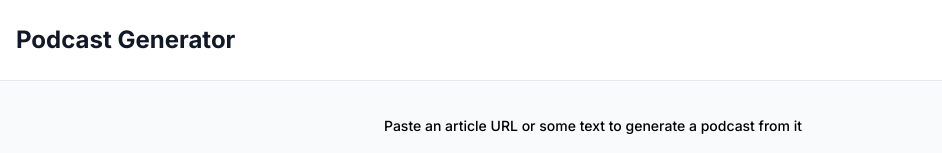
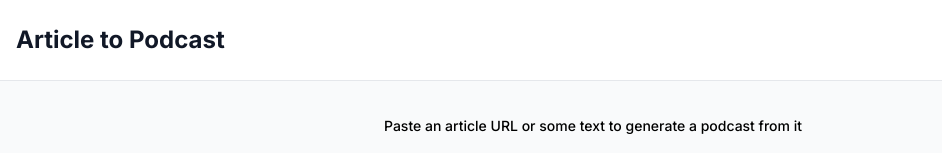
Before and after one commit to collinc777/a-to-p, a Next.js app: page / in a window 1280 px wide. Shown: the top 153 px of the page, without its empty margins (0-942 px from the left). Built offline with nearby package versions, Linux system fonts and the light colour scheme; no server answers.

Commit message:
Update page title in CreateEpisode component

```diff
--- a/app/CreateEpisode.tsx
+++ b/app/CreateEpisode.tsx
@@ -54,7 +54,7 @@ export function CreateEpisode() {
       <header className="w-full py-6 px-4 bg-white border-b dark:bg-gray-900 dark:border-gray-800">
         <div className="container mx-auto flex items-center justify-between">
           <h1 className="text-2xl font-bold text-gray-900 dark:text-gray-100">
-            Podcast Generator
+            Article to Podcast
           </h1>
         </div>
       </header>
```
